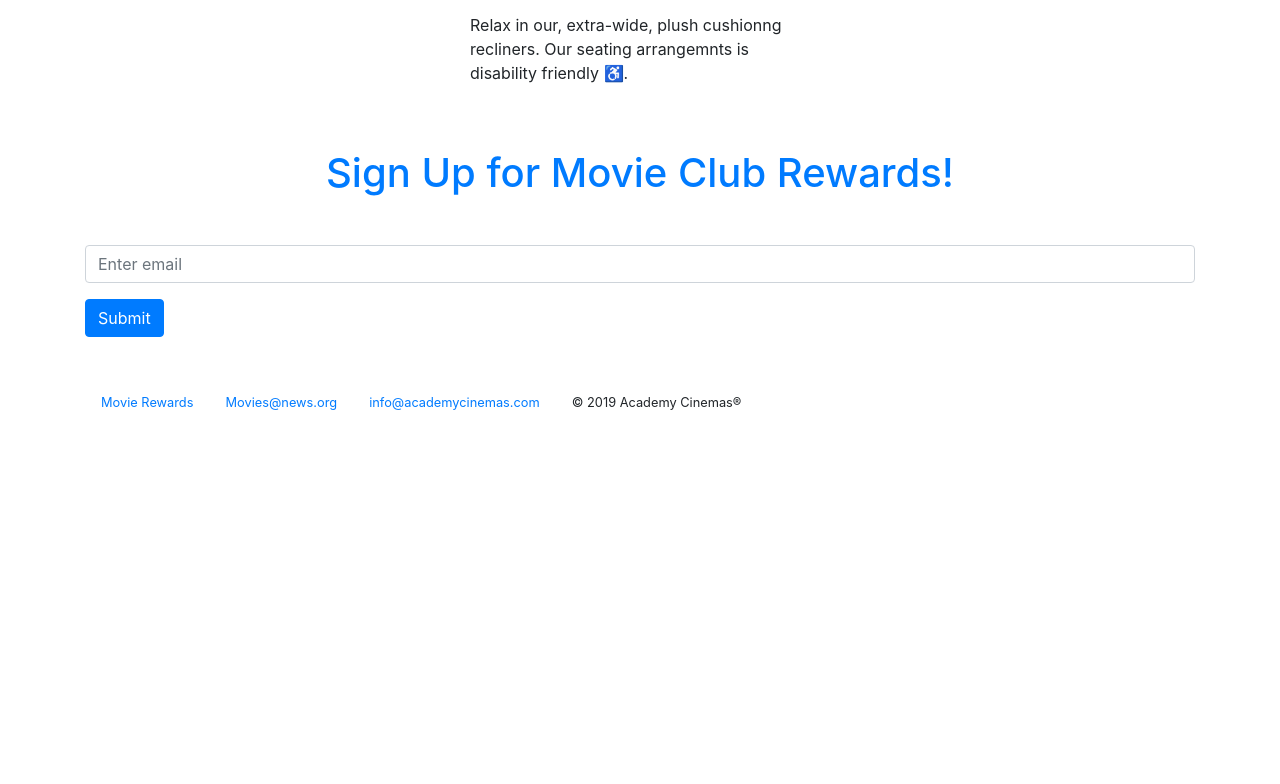
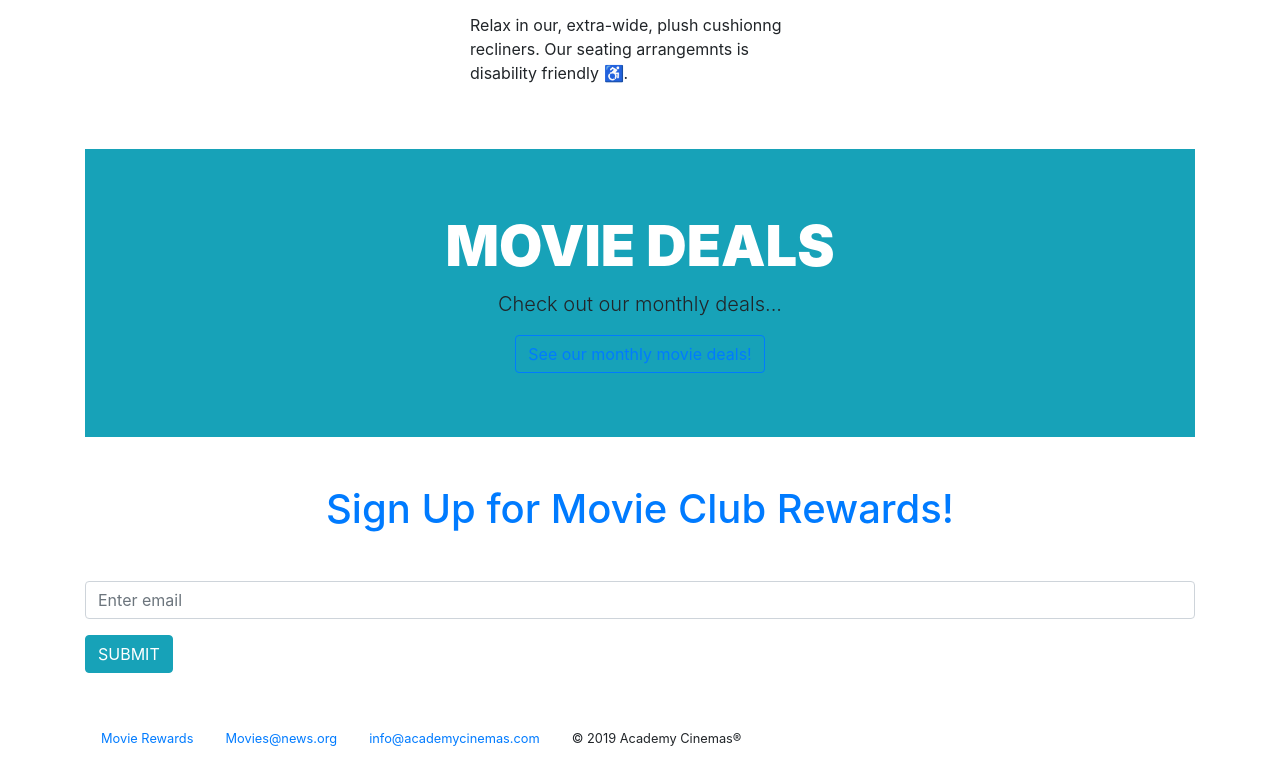
Before and after one commit to Alan-Mitchell/HTML-and-CSS-Projects, a plain HTML site: page bootstrap4_project/Academy_Cinemas.html in a window 1280 px wide. Shown: the part 1193-1977 px from the top of the page. Before the commit the page ends 1662 px from the top, so only its background shows below. Drawn offline with nearby package versions, Linux system fonts and the light colour scheme.

Commit message:
Update Academy_Cinemas.html

```diff
--- a/bootstrap4_project/Academy_Cinemas.html
+++ b/bootstrap4_project/Academy_Cinemas.html
@@ -81,6 +81,7 @@
             <span class="badge badge-pill badge-info">5:30pm</span>
             <span class="badge badge-pill badge-info">7:00pm</span>
             <span class="badge badge-pill badge-info">9:30pm</span>
+
           </div>
         </div>
       </div>
@@ -137,7 +138,25 @@
 <!--End Columns-->
 
 <!--Forms-->
-      <div class="text-center">
+      <div class="text-center" id="register">
+                <!--Jumbotron heading-->
+                <div class="jumbotron jumbotron-fluid bg-info mt-5 text-center">
+                  <div class="container">
+                    <h1 class="display-4 hidden-sm-down" style="color: #fff; font-family: -apple-system, BlinkMacSystemFont, 'Segoe UI', Roboto, Oxygen, Ubuntu, Cantarell, 'Open Sans', 'Helvetica Neue', sans-serif; font-weight: 900; text-transform: uppercase;">
+                      Movie Deals
+
+                    </h1>
+                    <p class="lead">
+                      Check out our monthly deals...
+                    </p>
+                    <!--movie deals-->
+                    <button type="button" class="btn btn-outline-primary" data-toggle="modal" data-target="#register">See our monthly movie deals!</button>
+                    <!--/movie deals-->
+
+                  </div>
+
+                </div>
+                <!--/jumbotron heading-->
 
         <form>
           <h1 class="text-primary my-5">Sign Up for Movie Club Rewards!</h1>
@@ -148,8 +167,12 @@
               </div>
 
               </div>
-              <button type="submit" class="btn btn-primary">Submit</button>
+
+              <button type="button" class="btn btn-primary btn-info popover-dismiss" data-container="body" data-toggle="popover" data-placement="top" data-content="Submit your email to receive great movie rewards.">
+                SUBMIT
+              </button>
         </form>
+
       </div>
       <div class="container my-5">
         <ul class="nav nav-inline">
@@ -190,5 +213,17 @@
     <script src="https://code.jquery.com/jquery-3.3.1.slim.min.js" integrity="sha384-q8i/X+965DzO0rT7abK41JStQIAqVgRVzpbzo5smXKp4YfRvH+8abtTE1Pi6jizo" crossorigin="anonymous"></script>
     <script src="https://cdnjs.cloudflare.com/ajax/libs/popper.js/1.14.3/umd/popper.min.js" integrity="sha384-ZMP7rVo3mIykV+2+9J3UJ46jBk0WLaUAdn689aCwoqbBJiSnjAK/l8WvCWPIPm49" crossorigin="anonymous"></script>
     <script src="https://stackpath.bootstrapcdn.com/bootstrap/4.1.3/js/bootstrap.min.js" integrity="sha384-ChfqqxuZUCnJSK3+MXmPNIyE6ZbWh2IMqE241rYiqJxyMiZ6OW/JmZQ5stwEULTy" crossorigin="anonymous"></script>
+  <!-- Optional JavaScript -->
+    <!-- jQuery first, then Popper.js, then Bootstrap JS -->
+    <script src="https://code.jquery.com/jquery-3.2.1.slim.min.js" integrity="sha384-KJ3o2DKtIkvYIK3UENzmM7KCkRr/rE9/Qpg6aAZGJwFDMVNA/GpGFF93hXpG5KkN" crossorigin="anonymous"></script>
+    <script src="https://cdnjs.cloudflare.com/ajax/libs/popper.js/1.12.9/umd/popper.min.js" integrity="sha384-ApNbgh9B+Y1QKtv3Rn7W3mgPxhU9K/ScQsAP7hUibX39j7fakFPskvXusvfa0b4Q" crossorigin="anonymous"></script>
+    <script src="https://maxcdn.bootstrapcdn.com/bootstrap/4.0.0/js/bootstrap.min.js" integrity="sha384-JZR6Spejh4U02d8jOt6vLEHfe/JQGiRRSQQxSfFWpi1MquVdAyjUar5+76PVCmYl" crossorigin="anonymous"></script>
+    <script>
+       $('.popover-dismiss').popover({
+    trigger: 'focus'
+                    })
+    </script>
+
   </body>
+
 </html>
```
